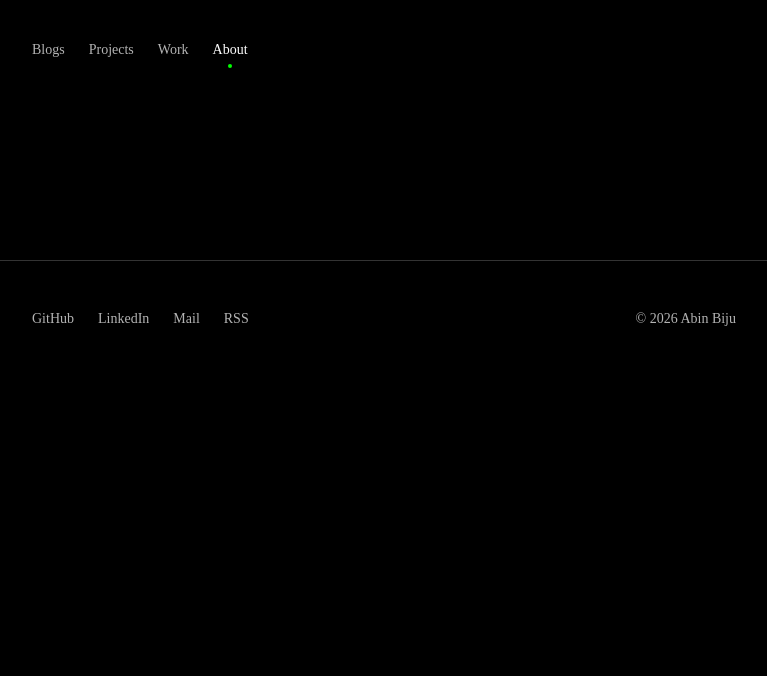
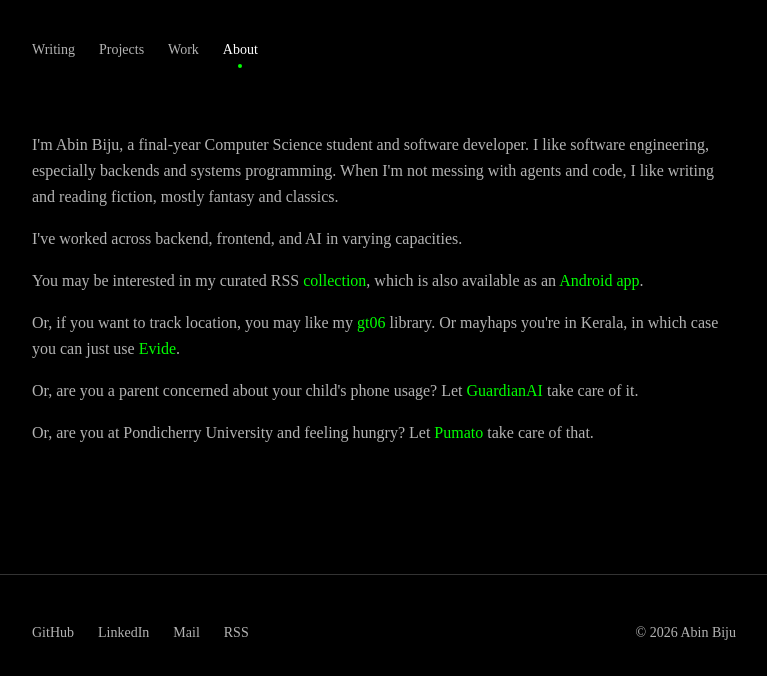
Before and after one commit to SerAbin1/serabin1.github.io, an Astro site: page /about in a window 1280 px wide. Shown: the whole page, without its empty margins (256-1023 px from the left). Built offline with nearby package versions, Linux system fonts and the light colour scheme; Astro itself is replaced by a stand-in of ours; no server answers.

Commit message:
Add about

```diff
--- a/package.json
+++ b/package.json
@@ -14,12 +14,12 @@
     "prepare": "vp config"
   },
   "dependencies": {
-    "@astrojs/mdx": "^8.0.2",
-    "@astrojs/react": "^7.0.0",
+    "@astrojs/mdx": "8.1.0",
+    "@astrojs/react": "7.1.0",
     "@astrojs/rss": "^4.0.19",
     "@astrojs/sitemap": "^3.7.4",
     "@astrojs/tailwind": "^6.0.2",
-    "astro": "^7.3.5",
+    "astro": "7.4.0",
     "clsx": "^2.1.1",
     "lucide-react": "^0.462.0",
     "react": "^18.3.1",
--- a/src/components/Header.astro
+++ b/src/components/Header.astro
@@ -1,6 +1,6 @@
 ---
 const sections = [
-  { label: 'Blogs', href: '/', match: (p: string) => p === '/' || p.startsWith('/blogs') },
+  { label: 'Writing', href: '/', match: (p: string) => p === '/' || p.startsWith('/blogs') },
   { label: 'Projects', href: '/projects/', match: (p: string) => p.startsWith('/projects') },
   { label: 'Work', href: '/work/', match: (p: string) => p.startsWith('/work') },
   { label: 'About', href: '/about/', match: (p: string) => p.startsWith('/about') },
--- a/src/pages/about.astro
+++ b/src/pages/about.astro
@@ -3,5 +3,37 @@ import BaseLayout from '../layouts/BaseLayout.astro';
 ---
 
 <BaseLayout title="Abin Biju" description="About Abin Biju">
-  <p class="text-muted-foreground"> </p>
+  <h1 class="sr-only">About</h1>
+  <div class="space-y-4 text-muted-foreground leading-relaxed">
+    <p>
+      I'm Abin Biju, a final-year Computer Science student and software developer. I like software
+      engineering, especially backends and systems programming. When I'm not messing with agents and
+      code, I like writing and reading fiction, mostly fantasy and classics.
+    </p>
+    <p>
+      I've worked across backend, frontend, and AI in varying capacities.
+    </p>
+    <p>
+      You may be interested in my curated RSS{' '}
+      <a href="https://my-rss-reader.pages.dev/" target="_blank" rel="noopener noreferrer" class="text-primary hover:underline underline-offset-2">collection</a>,
+      which is also available as an{' '}
+      <a href="https://github.com/SerAbin1/rss-reader/releases" target="_blank" rel="noopener noreferrer" class="text-primary hover:underline underline-offset-2">Android app</a>.
+    </p>
+    <p>
+      Or, if you want to track location, you may like my{' '}
+      <a href="https://crates.io/crates/gt06" target="_blank" rel="noopener noreferrer" class="text-primary hover:underline underline-offset-2">gt06</a>{' '}
+      library. Or mayhaps you're in Kerala, in which case you can just use{' '}
+      <a href="https://play.google.com/store/apps/details?id=com.evide.evide_ai" target="_blank" rel="noopener noreferrer" class="text-primary hover:underline underline-offset-2">Evide</a>.
+    </p>
+    <p>
+      Or, are you a parent concerned about your child's phone usage? Let{' '}
+      <a href="https://play.google.com/store/apps/details?id=com.seraphguardlabs.guardienai" target="_blank" rel="noopener noreferrer" class="text-primary hover:underline underline-offset-2">GuardianAI</a>{' '}
+      take care of it.
+    </p>
+    <p>
+      Or, are you at Pondicherry University and feeling hungry? Let{' '}
+      <a href="https://pumato.online" target="_blank" rel="noopener noreferrer" class="text-primary hover:underline underline-offset-2">Pumato</a>{' '}
+      take care of that.
+    </p>
+  </div>
 </BaseLayout>
```
Also changed, not shown: pnpm-lock.yaml.
